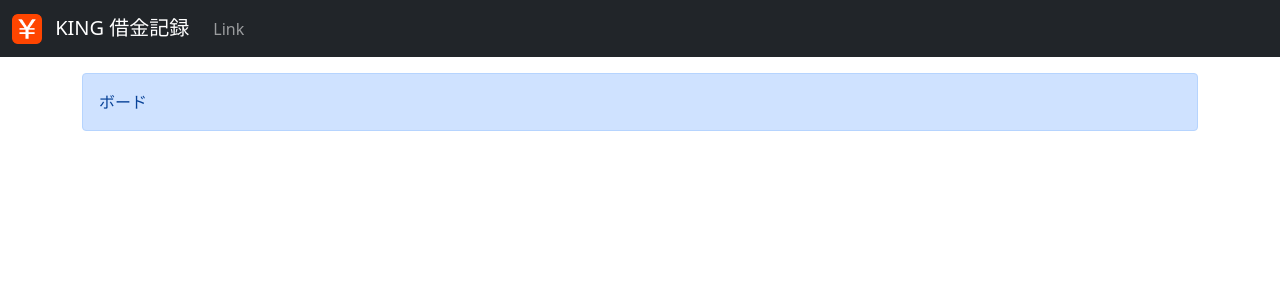
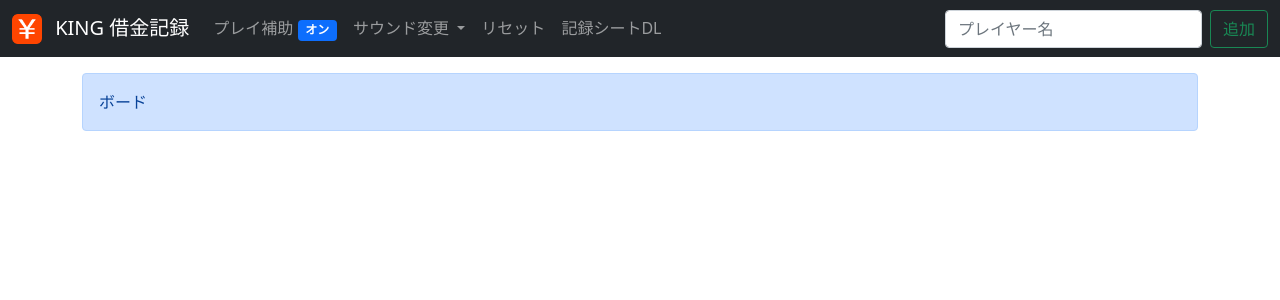
Before and after one commit to Haruki24816/gochi-ni-narimasu, a Vue app: page / in a window 1280 px wide. Shown: the top 300 px of the page. Built offline with nearby package versions, Linux system fonts and the light colour scheme.

Commit message:
ナビゲーションバーの項目を追加

```diff
--- a/src/components/Navbar.vue
+++ b/src/components/Navbar.vue
@@ -11,9 +11,32 @@
       <div class="collapse navbar-collapse" id="navbarSupportedContent">
         <ul class="navbar-nav me-auto mb-2 mb-lg-0">
           <li class="nav-item">
-            <a class="nav-link" href="#">Link</a>
+            <a class="nav-link" href="#">プレイ補助 <span class="badge bg-primary" v-if="true">オン</span><span class="badge bg-secondary" v-else>オフ</span></a>
+          </li>
+          <li class="nav-item dropdown">
+            <a class="nav-link dropdown-toggle" href="#" id="navbarDropdown" role="button" data-bs-toggle="dropdown" aria-expanded="false">
+              サウンド変更
+            </a>
+            <ul class="dropdown-menu" aria-labelledby="navbarDropdown">
+              <li><a class="dropdown-item active" href="#">借金①</a></li>
+              <li><a class="dropdown-item" href="#">借金②</a></li>
+              <li><a class="dropdown-item" href="#">借金③</a></li>
+              <li><a class="dropdown-item" href="#">大破産</a></li>
+              <li><a class="dropdown-item" href="#">レジスター</a></li>
+              <li><a class="dropdown-item" href="#">爆発</a></li>
+            </ul>
+          </li>
+          <li class="nav-item">
+            <a class="nav-link" href="#">リセット</a>
+          </li>
+          <li class="nav-item">
+            <a class="nav-link" href="#">記録シートDL</a>
           </li>
         </ul>
+        <form class="d-flex">
+          <input class="form-control me-2" type="text" placeholder="プレイヤー名" aria-label="プレイヤー名">
+          <button class="btn btn-outline-success flex-shrink-0">追加</button>
+        </form>
       </div>
     </div>
   </nav>
```
Also changed, not shown: 3 other files (tests, documents, lock files or other folders).
